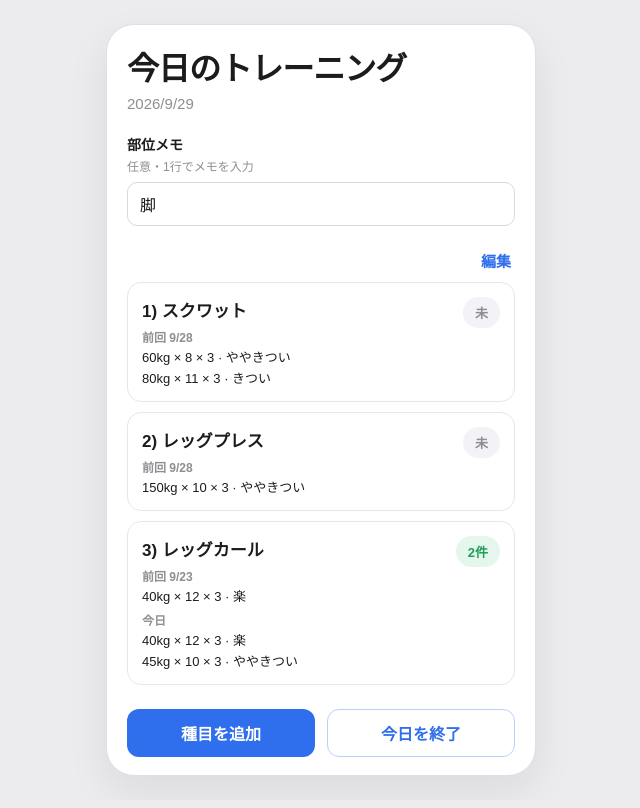
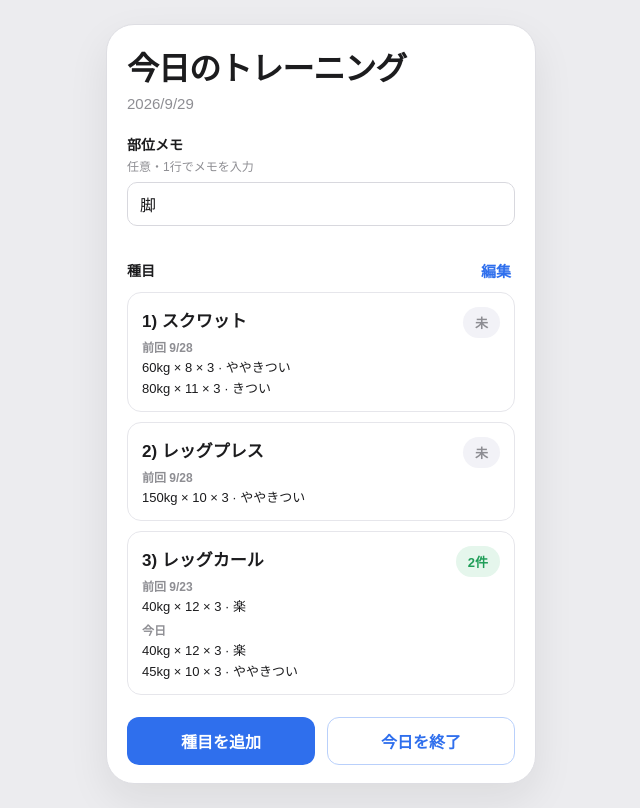
Before and after one commit to tag0203/kintore-memo, a React (Vite) app: page / in a window 1280 px wide. Shown: the whole page, without its empty margins (319-959 px from the left). Built offline with nearby package versions, Linux system fonts and the light colour scheme; no server answers.

Commit message:
種目の見出しを編集ボタンの横に置く
メニューの「編集」が部位メモの入力と並んで見えないようにする。

Co-authored-by: tag0203 <tag0203@users.noreply.github.com>

```diff
--- a/src/screens/TodayScreen.tsx
+++ b/src/screens/TodayScreen.tsx
@@ -174,6 +174,7 @@ export function TodayScreen({ navigate }: { navigate: (route: Route) => void })
         <>
           {canEditMenu && (
             <div className="plan-edit-row">
+              <h2>種目</h2>
               <button
                 type="button"
                 className="plan-edit"
--- a/src/styles.css
+++ b/src/styles.css
@@ -116,7 +116,13 @@ button, input { appearance: none; }
 }
 .text-input:focus, .field-row input:focus { border-color: var(--blue); outline: none; }
 
-.plan-edit-row { display: flex; justify-content: flex-end; margin-top: 12px; }
+.plan-edit-row {
+  display: flex;
+  align-items: center;
+  justify-content: space-between;
+  margin-top: 22px;
+}
+.plan-edit-row h2 { margin: 0; font-size: 14px; font-weight: 700; }
 .plan-edit {
   min-height: 44px;
   padding: 8px 4px;
```
